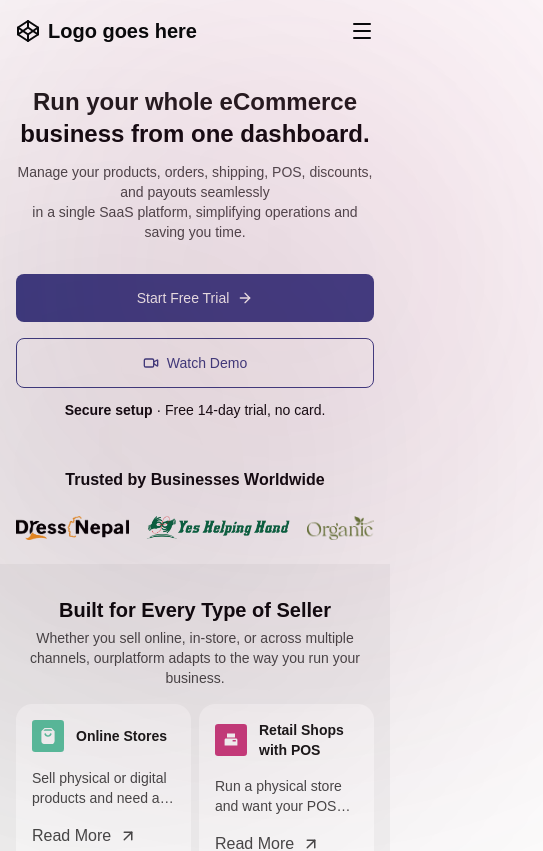
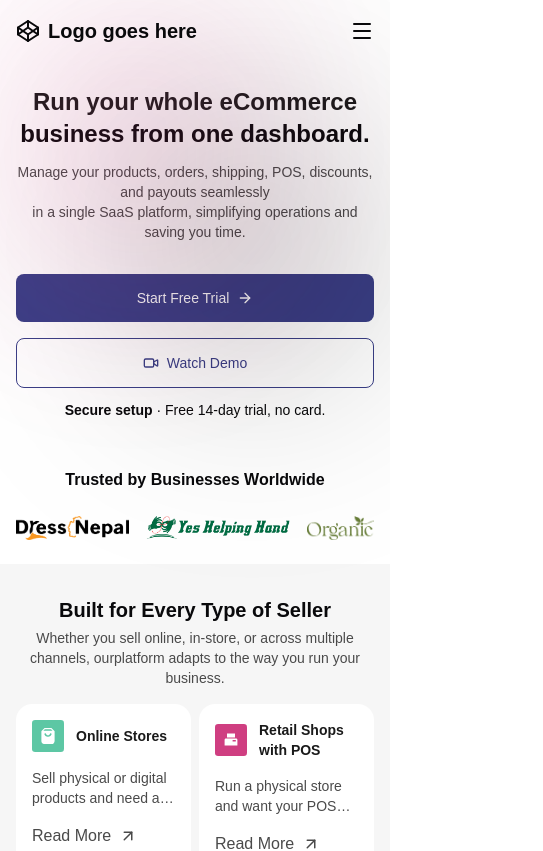
Before and after one commit to PrashantTimilsina/intern-assignment, a Next.js app: page / in a window 390 px wide. Shown: the top 851 px of the page, 543 px wide, since content can reach past the window. Built offline with nearby package versions, Linux system fonts and the light colour scheme; a web font is replaced by a local one.

Commit message:
style:Hero section gradient added

```diff
--- a/app/_components/Hero.tsx
+++ b/app/_components/Hero.tsx
@@ -9,8 +9,8 @@ function Hero() {
     <div className=" container  flex flex-col items-center lg:py-25 py-6 overflow-hidden  ">
       {/*color adding div*/}
 
-      <div className="absolute w-[527px] h-[617px] bg-[#CF3E81]/20 blur-[200px] -top-10 left-4 rounded-full"></div>
-      <div className="absolute w-[527px] h-[617px] bg-black/20 blur-[200px] top-40 right-4 rounded-full"></div>
+      <div className="absolute h-[293px] w-[244px] lg:w-[527px] lg:h-[617px] bg-[#CF3E81]/20 lg:blur-[200px] lg:-top-10 top-1 left-4 rounded-full blur-[100px]"></div>
+      <div className="absolute h-[293px] w-[244px] lg:w-[527px] lg:h-[617px] bg-black/20 lg:blur-[200px] lg:top-40 top-24 right-4 rounded-full blur-[100px]"></div>
       {/*color ending div*/}
       <div className="flex flex-col  px-2">
         <h1 className="lg:text-6xl font-sans-base font-semibold text-title_brand px-5 text-2xl text-center">
```
